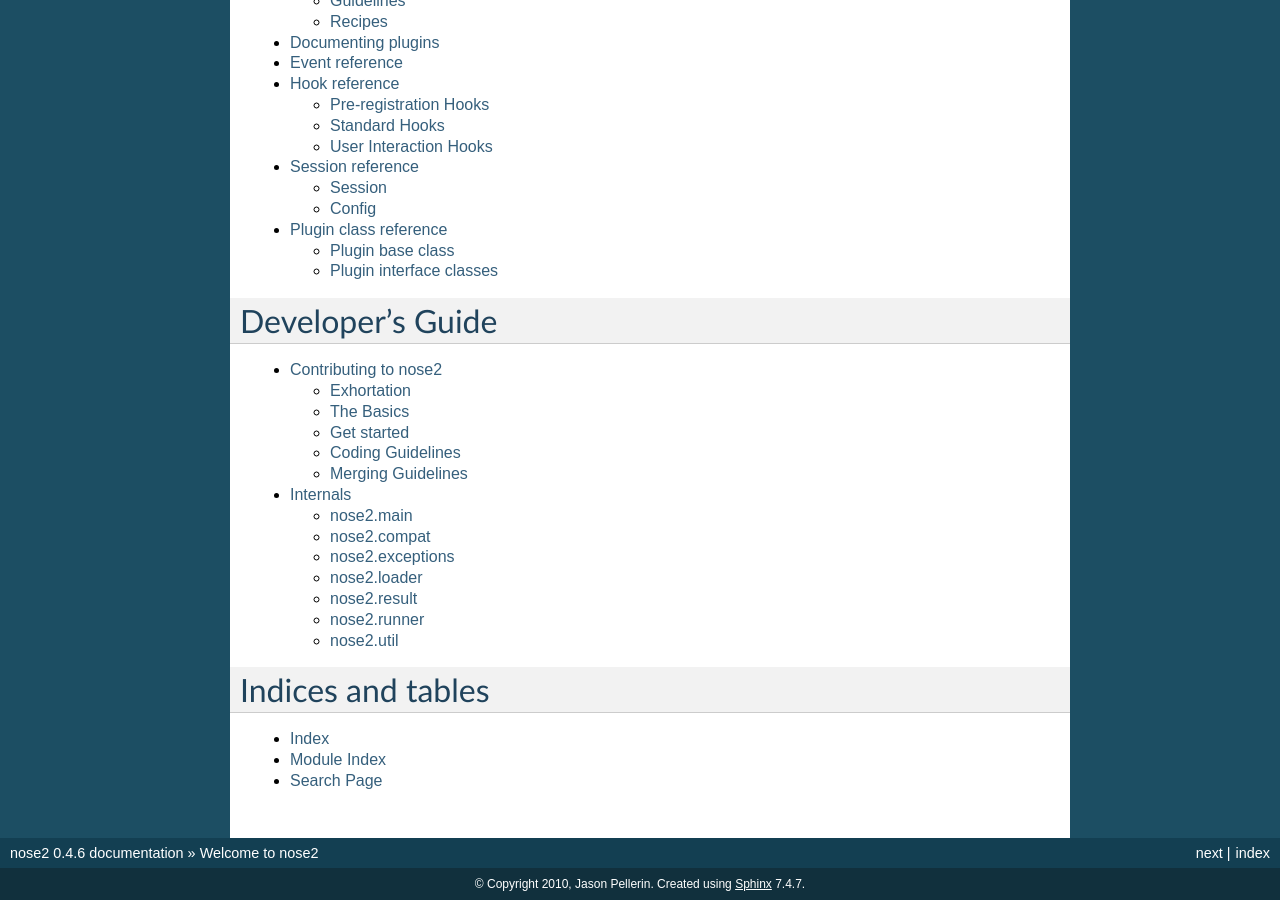
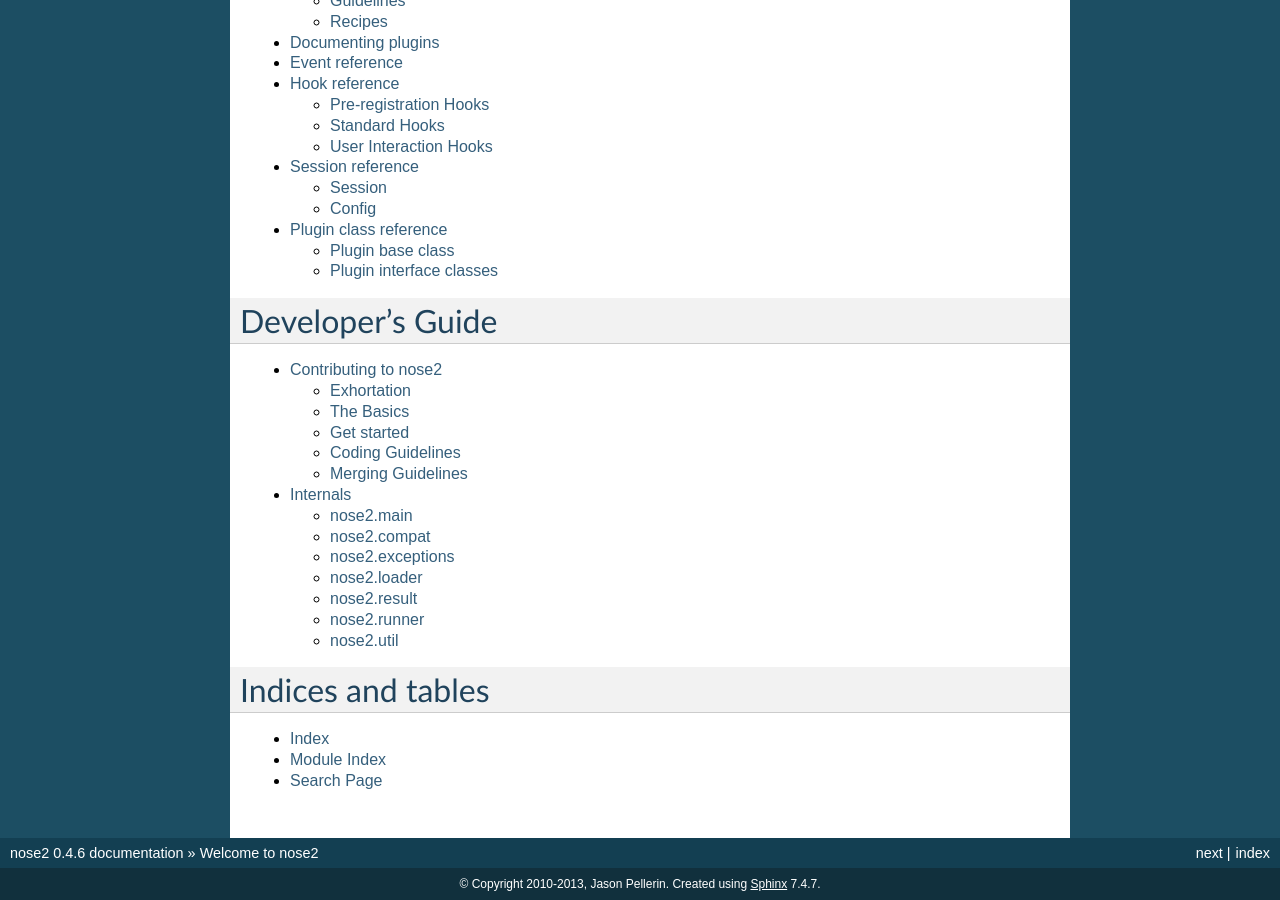
Before and after one commit to nose-devs/nose2, a Sphinx documentation site: the page built from docs/index.rst, in a window 1280 px wide and 900 px high, scrolled down 1364 px. Built offline with Sphinx 7.4.7, drawn with Linux system fonts in a browser that asks for light colours.

Commit message:
Tweak bgcolor and set copyright

```diff
--- a/docs/conf.py
+++ b/docs/conf.py
@@ -42,7 +42,7 @@
 
 # General information about the project.
 project = u'nose2'
-copyright = u'2010, Jason Pellerin'
+copyright = u'2010-2013, Jason Pellerin'
 
 # The version info for the project you're documenting, acts as replacement for
 # |version| and |release|, also used in various other places throughout the
--- a/docs/theme/static/default.css_t
+++ b/docs/theme/static/default.css_t
@@ -92,8 +92,8 @@
 div.footer {
     color: {{ theme_footertextcolor }};
     width: 100%;
-    padding: 9px 0 9px 0;
-    text-align: center;
+    padding: 9px 0 9px 10px;
+    text-align: left;
     font-size: 75%;
     font-family: {{ theme_headfont }};
 }
--- a/docs/theme/theme.conf
+++ b/docs/theme/theme.conf
@@ -9,13 +9,13 @@
 collapsiblesidebar = false
 externalrefs = false
 
-footerbgcolor    = #eee
+footerbgcolor    = #fff
 footertextcolor  = #222
 sidebarbgcolor   = #ffffff
 sidebarbtncolor  = #3c6e83
 sidebartextcolor = #444
 sidebarlinkcolor = #98dbcc
-relbarbgcolor    = #eee
+relbarbgcolor    = #fff
 relbartextcolor  = #222
 relbarlinkcolor  = #355f7c
 bgcolor          = #fff
@@ -31,3 +31,4 @@
 bodyfont = Lusitana, serif
 headfont = Chivo, sans-serif
 sidebarfont = Chivo, sans-serif
+base_font_size = 22
```
